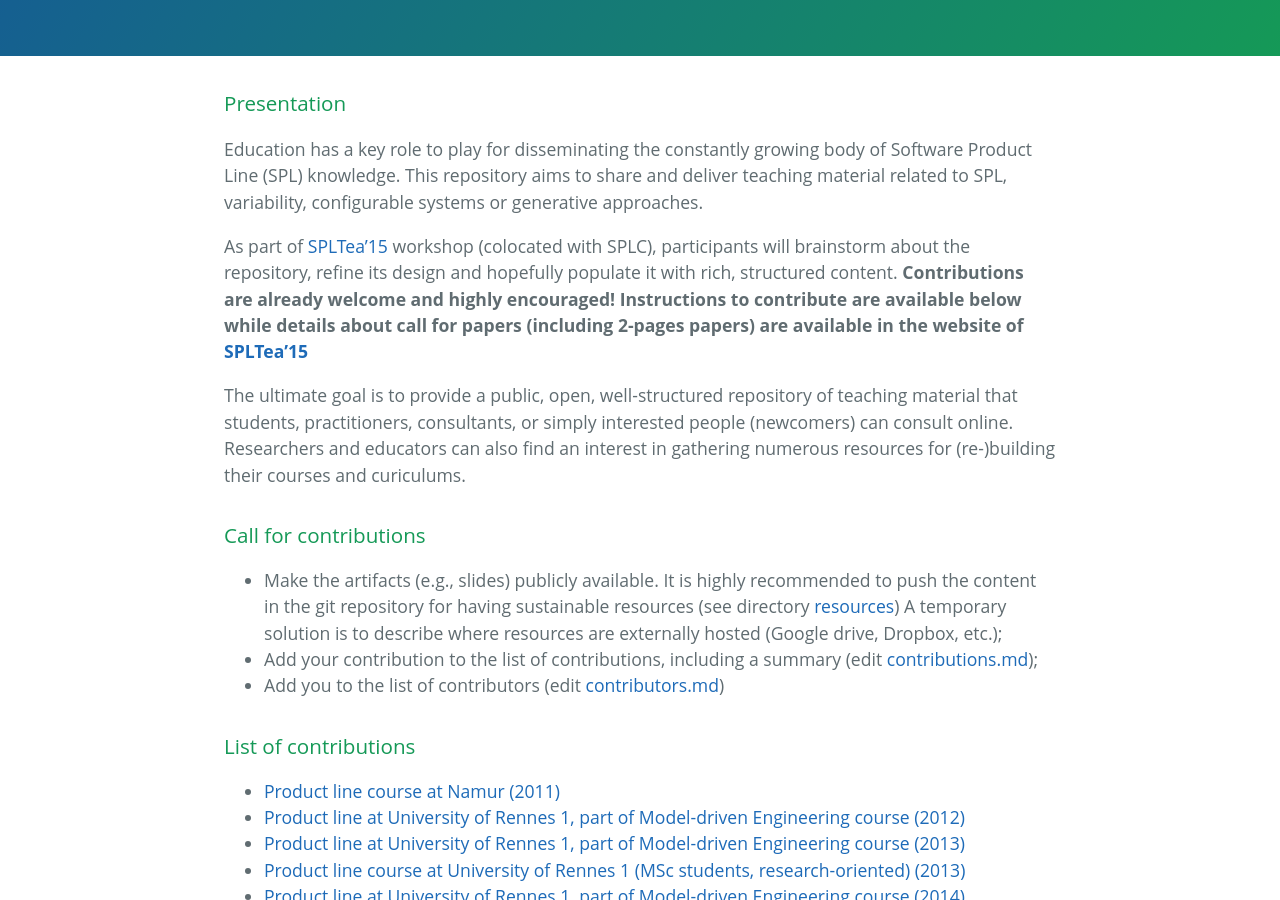
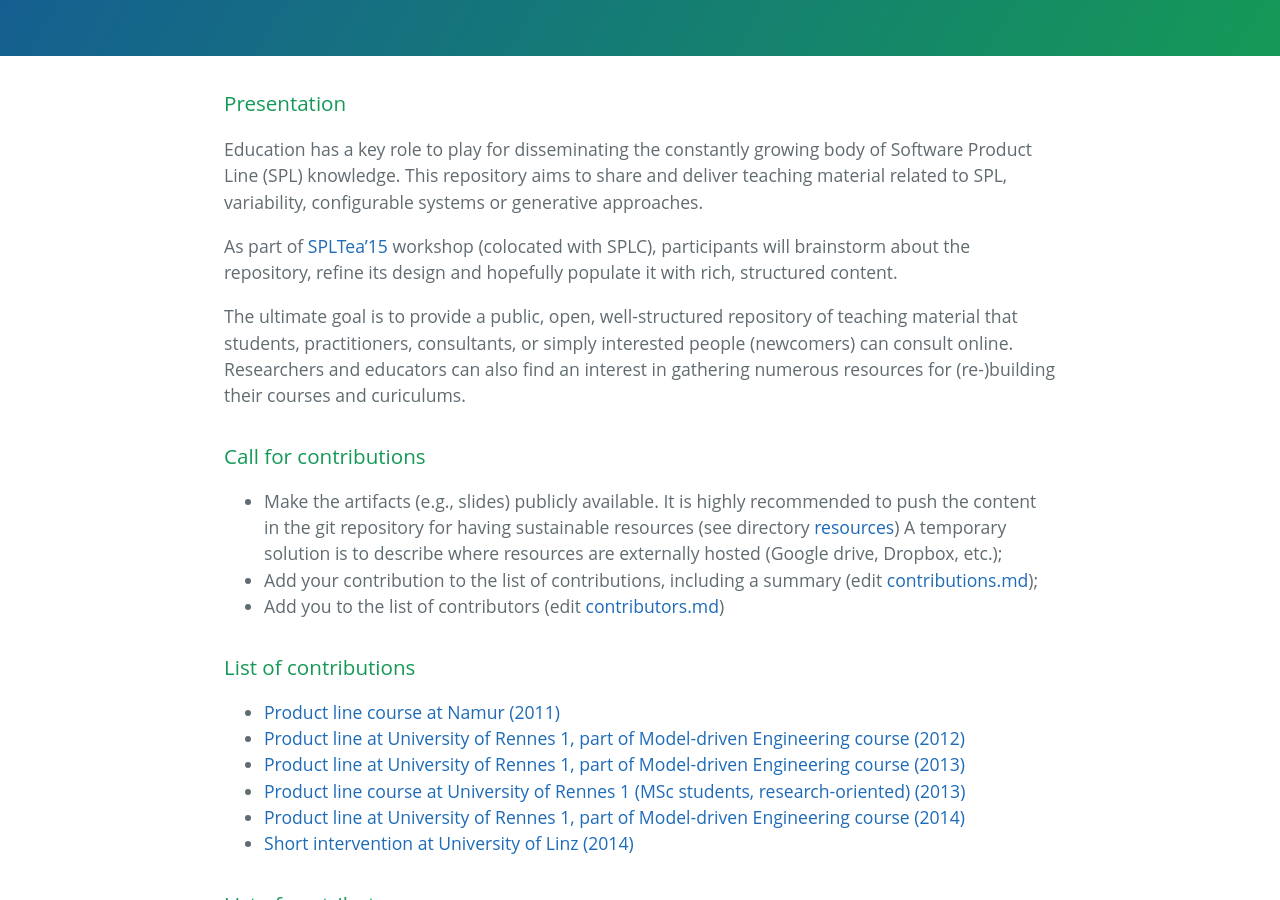
Before and after one commit to FAMILIAR-project/teaching, a Jekyll site: the page built from index.html, in a window 1280 px wide and 900 px high, scrolled down 328 px. Built offline with Jekyll 4.4.1, drawn with Linux system fonts in a browser that asks for light colours.

Commit message:
Update overview.md

```diff
--- a/_includes/overview.md
+++ b/_includes/overview.md
@@ -8,7 +8,6 @@ SPL, variability, configurable systems or generative approaches.
 As part of <a href="http://spltea.irisa.fr/">SPLTea'15</a> workshop
 (colocated with SPLC), participants will brainstorm about the repository, refine its design
 and hopefully populate it with rich, structured content.
- **Contributions are already welcome and highly encouraged! Instructions to contribute are available below while details about call for papers (including 2-pages papers) are available in the website of <a href="http://spltea.irisa.fr/">SPLTea'15</a>**
 
 The ultimate goal is to provide a public, open, well-structured
 repository of teaching material that students, practitioners,
```
